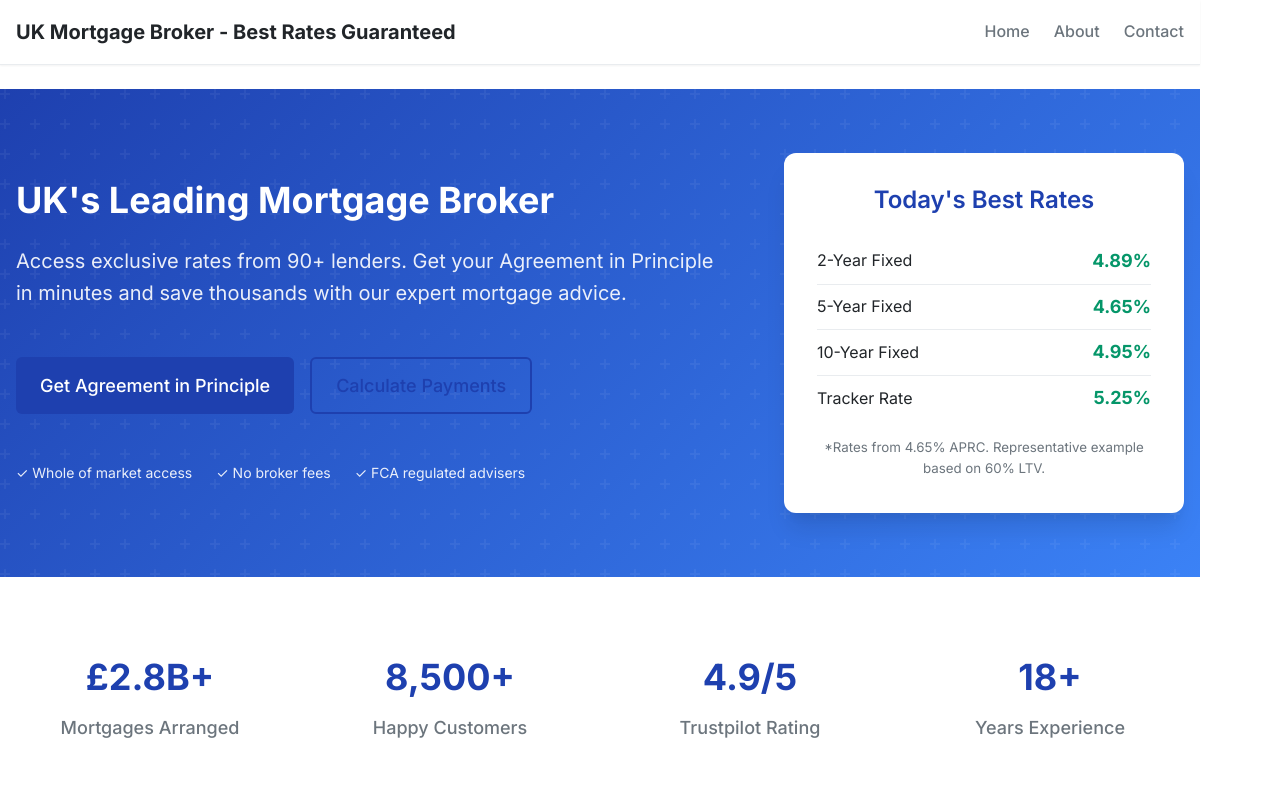
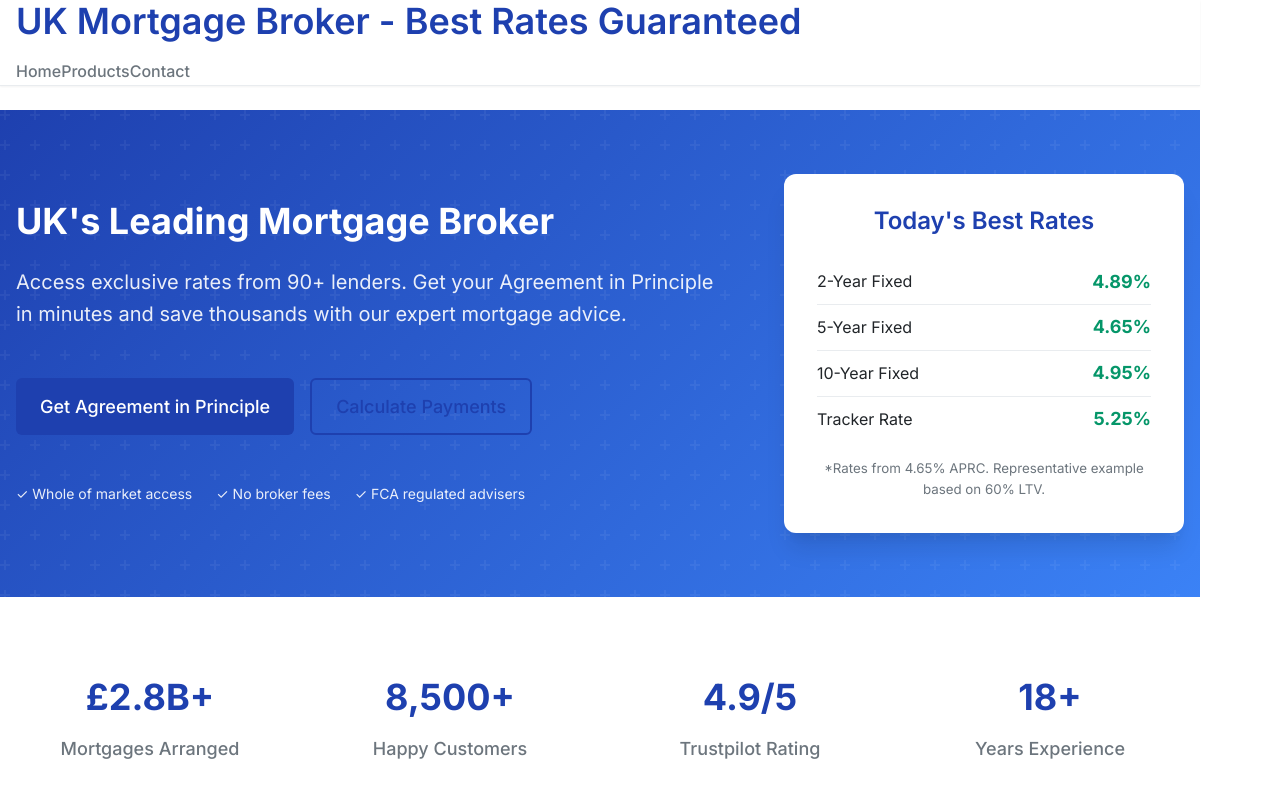
Before and after one commit to James-Burch/revived-autocare-website, a React (Vite) app in the folder AK-Site/: page / in a window 1280 px wide. Shown: the top 800 px of the page. Built offline with nearby package versions, Linux system fonts and the light colour scheme; the HTML template or start-up script is replaced by a standard one.

Commit message:
Update home page for new navigation links

```diff
--- a/AK-Site/package.json
+++ b/AK-Site/package.json
@@ -10,6 +10,7 @@
     "preview": "vite preview"
   },
   "dependencies": {
+    "@emailjs/browser": "^4.4.1",
     "react": "^19.1.0",
     "react-dom": "^19.1.0",
     "react-router-dom": "^7.6.2"
--- a/AK-Site/src/components/Header.tsx
+++ b/AK-Site/src/components/Header.tsx
@@ -1,27 +1,37 @@
 import React from 'react';
+import { Link, useLocation } from 'react-router-dom';
 
-interface HeaderProps {
-  title?: string;
-  showNav?: boolean;
-  className?: string;
-}
+const Header: React.FC = () => {
+  const location = useLocation();
 
-const Header: React.FC<HeaderProps> = ({
-  title = "My React App",
-  showNav = true,
-  className = ""
-}) => {
   return (
-    <header className={`header ${className}`}>
-      <div className="header-container">
-        <h1 className="header-title">{title}</h1>
-        {showNav && (
-          <nav className="header-nav">
-            <a href="/" className="nav-link">Home</a>
-            <a href="/about" className="nav-link">About</a>
-            <a href="/contact" className="nav-link">Contact</a>
+    <header className="header">
+      <div className="container">
+        <div className="header-content">
+          <Link to="/" className="logo">
+            <h1>UK Mortgage Broker - Best Rates Guaranteed</h1>
+          </Link>
+          <nav className="nav">
+            <Link
+              to="/"
+              className={location.pathname === '/' ? 'nav-link active' : 'nav-link'}
+            >
+              Home
+            </Link>
+            <Link
+              to="/products"
+              className={location.pathname === '/products' ? 'nav-link active' : 'nav-link'}
+            >
+              Products
+            </Link>
+            <Link
+              to="/contact"
+              className={location.pathname === '/contact' ? 'nav-link active' : 'nav-link'}
+            >
+              Contact
+            </Link>
           </nav>
-        )}
+        </div>
       </div>
     </header>
   );
```
Also changed, not shown: 1 other file (tests, documents, lock files or other folders).
